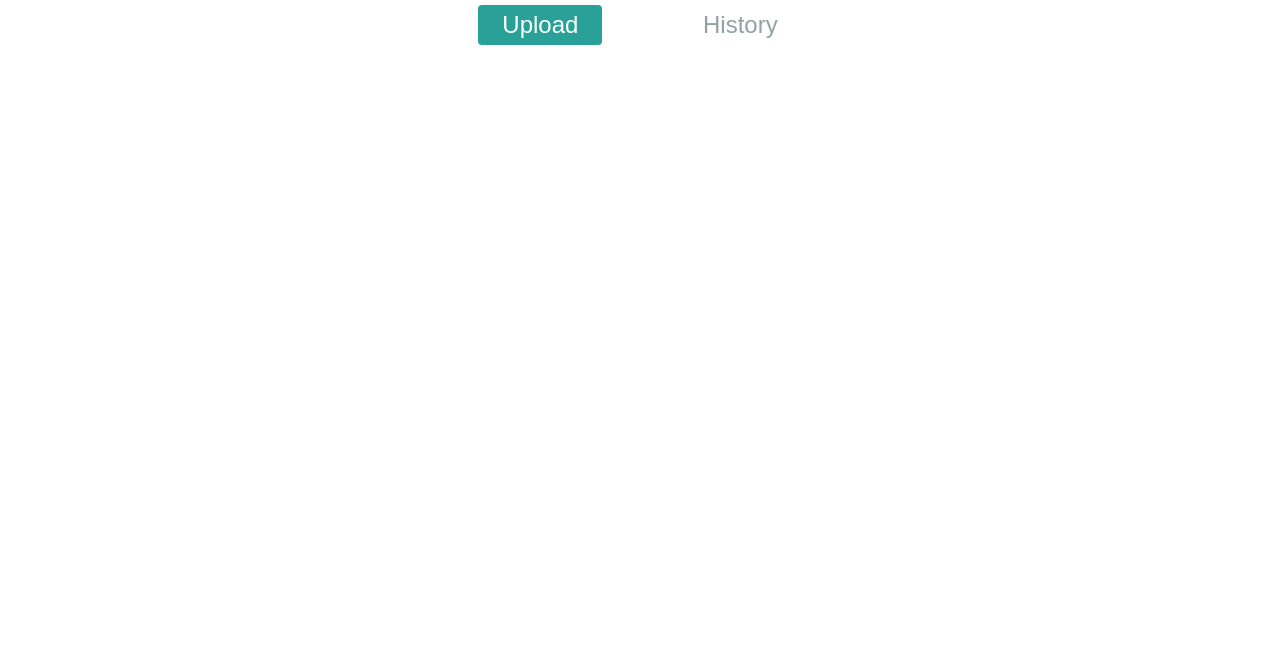
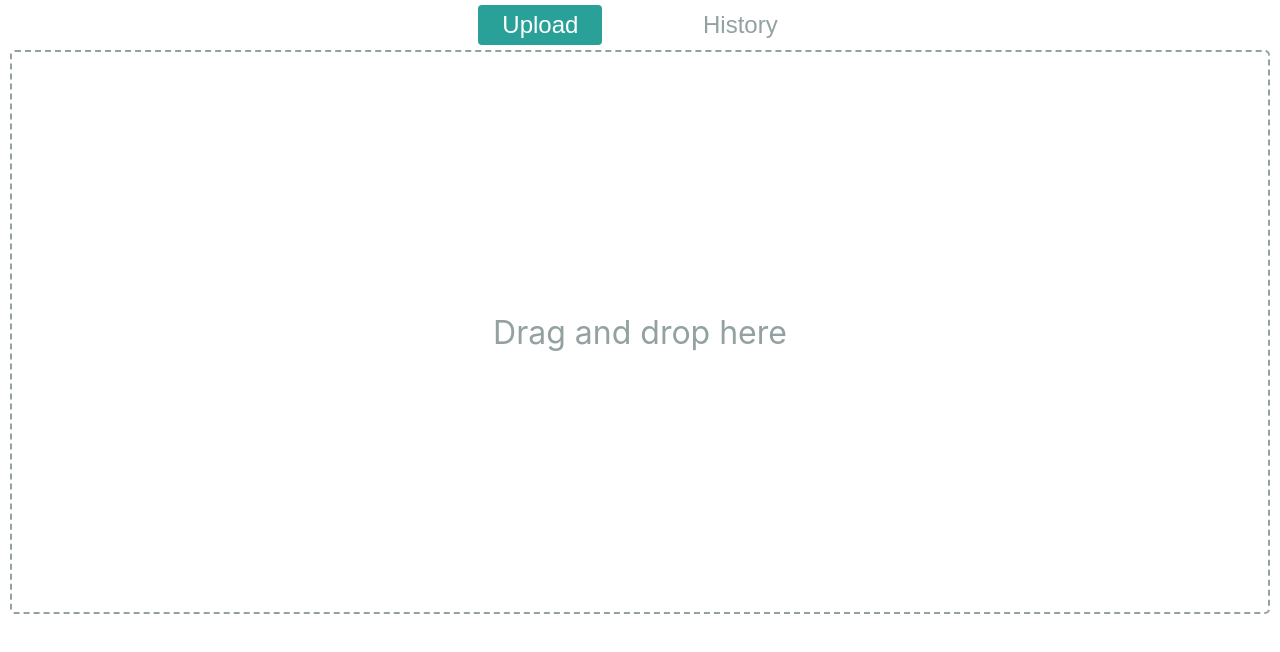
Before and after one commit to Kohei909Otsuka/sar-visualizer, a React (Create React App) app: page / in a window 1280 px wide. Shown: the top 652 px of the page. Built offline with nearby package versions, Linux system fonts and the light colour scheme.

Commit message:
upload file, not parsing

```diff
--- a/package.json
+++ b/package.json
@@ -7,6 +7,7 @@
     "gh-pages": "^2.0.1",
     "react": "^16.8.1",
     "react-dom": "^16.8.1",
+    "react-dropzone": "^8.1.0",
     "react-scripts": "2.1.3",
     "styled-components": "^4.1.3"
   },
--- a/src/App.js
+++ b/src/App.js
@@ -1,16 +1,17 @@
-import React, { Component } from 'react';
+import React, { useState } from 'react';
 import Header from './Header.js';
+import Uploader from  './Uploader.js';
 
 
-class App extends Component {
-  render() {
-    return (
-      <div>
-        <Header>
-        </Header>
-      </div>
-    );
-  }
-}
+const App = () => {
+  const [mode, setMode] = useState("upload");
+
+  return (
+    <div>
+      <Header mode={mode} onChangeMode={setMode} />
+      <Uploader />
+    </div>
+  );
+};
 
 export default App;
--- a/src/Header.js
+++ b/src/Header.js
@@ -1,14 +1,14 @@
-import React, { useState } from 'react';
+import React from 'react';
 import styled from 'styled-components';
 import { solarized } from './constant.js';
 
 const StyledHeader = styled.div`
-  position: fixed;
-  top: 0;
   width: 100%;
   display: flex;
   justify-content: center;
   margin-top: 5px;
+  margin-bottom: 5px;
+  height: 40px;
 `;
 
 const LinkWrapper = styled.div`
@@ -27,20 +27,20 @@ const HeaderLink = styled.button`
 `
 
 const Header = (props) => {
-  const [tab, setTab] = useState("upload");
+  const { mode, onChangeMode } = props;
 
   return (
     <StyledHeader>
       <LinkWrapper>
         <HeaderLink
-          active={tab === "upload"}
-          onClick={() => setTab("upload")}
+          active={mode === "upload"}
+          onClick={() => onChangeMode("upload")}
         >
           Upload
         </HeaderLink>
         <HeaderLink
-          active={tab === "history"}
-          onClick={() => setTab("history")}
+          active={mode === "history"}
+          onClick={() => onChangeMode("history")}
         >
           History
         </HeaderLink>
--- /dev/null
+++ b/src/Uploader.js
@@ -0,0 +1,57 @@
+import React from 'react';
+import styled from 'styled-components';
+import Dropzone from 'react-dropzone';
+import { solarized } from './constant';
+
+const Wrapper = styled.div`
+  // ここはそとでいいのでは?
+  margin: 0px 10px;
+
+  height: 70vh;
+  border-width: 2px;
+  border-radius: 5px;
+  border-color: ${ solarized.base1 };
+  border-style: dashed;
+  display: flex;
+  align-items: center;
+  justify-content: center;
+  color: ${ solarized.base1 }
+  font-size: 2.0em;
+`;
+
+const Uploader = () => {
+  const handleFileAccepted = (files) => {
+    console.log('success file', files);
+    const reader = new FileReader();
+    reader.onload = () => {
+      const text = reader.result;
+      console.log('loaded file content', text)
+    };
+    reader.readAsText(files[0]);
+  };
+  const handleFileRejected = (file) => {
+    console.log('fail file', file);
+  };
+
+  return (
+    <div>
+      <Dropzone
+        onDropAccepted={handleFileAccepted}
+        onDropRejected={handleFileRejected}
+      >
+        {({getRootProps, getInputProps}) => {
+          return (
+            <Wrapper
+              {...getRootProps()}
+            >
+              <input {...getInputProps()} />
+              Drag and drop here
+            </Wrapper>
+          );
+        }}
+      </Dropzone>
+    </div>
+  );
+};
+
+export default Uploader;
```
Also changed, not shown: 1 other file (tests, documents, lock files or other folders).
